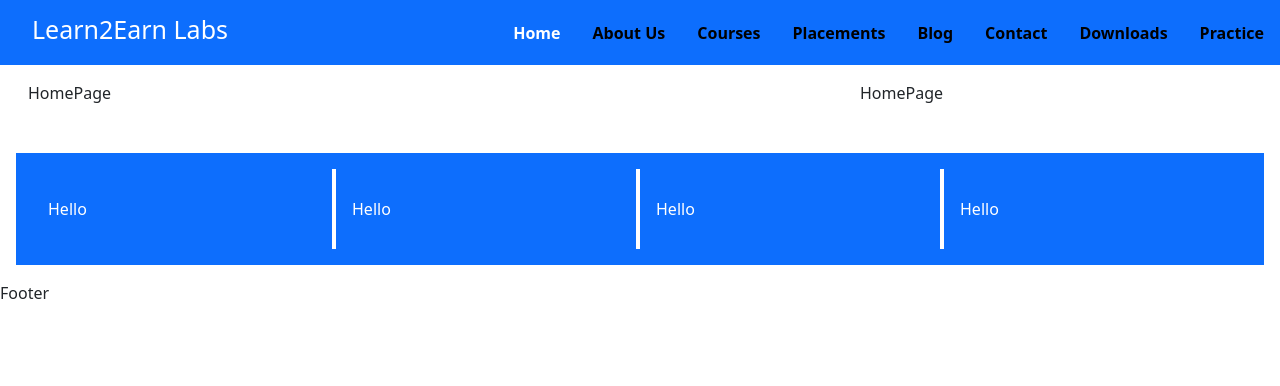
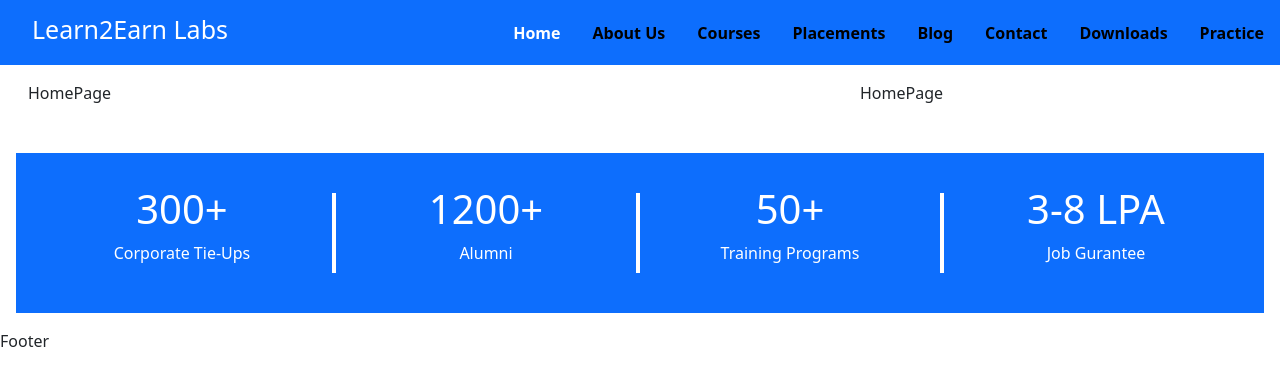
Before and after one commit to Rohit-Singh-Repos/learntoearnlabs, a React (Create React App) app: page / in a window 1280 px wide. Shown: the top 386 px of the page. Built offline with nearby package versions, Linux system fonts and the light colour scheme.

Commit message:
Updated Code Flow

```diff
--- a/src/components/Card.jsx
+++ b/src/components/Card.jsx
@@ -1,10 +1,13 @@
 import React from "react";
 import { LandingPageCardBorder } from "styles/homePage/homePageStyles";
 
-export const CardComponent = React.memo(({ cardText, borderShow }) => {
+export const CardComponent = React.memo(({ cardText, cardText2, borderShow }) => {
   return (
-    <div className="card d-flex flex-lg-row align-items-center col-sm-12 col-md-6 col-lg-3 bg-transparent border-0">
-      <div className="card-body">{cardText}</div>
+    <div className="card d-flex flex-lg-row align-items-center col-sm-12 col-md-6 col-lg-3 bg-transparent border-0 text-center">
+      <div className="card-body">
+        <h1>{cardText}</h1>
+        <p>{cardText2}</p>
+      </div>
       {borderShow && <LandingPageCardBorder />}
     </div>
   );
--- a/src/pages/home/Home.jsx
+++ b/src/pages/home/Home.jsx
@@ -8,10 +8,10 @@
         <div className='col-sm-12 col-md-7 col-lg-8'>HomePage</div>
         <div className='col-sm-12 col-md-5 col-lg-4'>HomePage</div>
         <div className="text-bg-primary border-light mt-5 d-lg-flex p-3">
-          <CardComponent cardText="Hello" borderShow={true}/>
-          <CardComponent cardText="Hello" borderShow={true}/>
-          <CardComponent cardText="Hello" borderShow={true}/>
-          <CardComponent cardText="Hello" borderShow={false}/>
+          <CardComponent cardText="300+" cardText2="Corporate Tie-Ups" borderShow={true}/>
+          <CardComponent cardText="1200+" cardText2="Alumni" borderShow={true}/>
+          <CardComponent cardText="50+" cardText2="Training Programs" borderShow={true}/>
+          <CardComponent cardText="3-8 LPA" cardText2="Job Gurantee" borderShow={false}/>
         </div>
       </div>
     </div>
--- a/src/styles/homePage/homePageStyles.js
+++ b/src/styles/homePage/homePageStyles.js
@@ -3,5 +3,10 @@
 export const LandingPageCardBorder = styled.div`
     width: 1;
     height: 80px;
-    border: 2px solid white
+    border: 2px solid white;
+    @media screen and (max-width: 992px) {
+        width: 100%;
+        height: 1px;
+        border: 2px solid white;
+  }
 `
```
